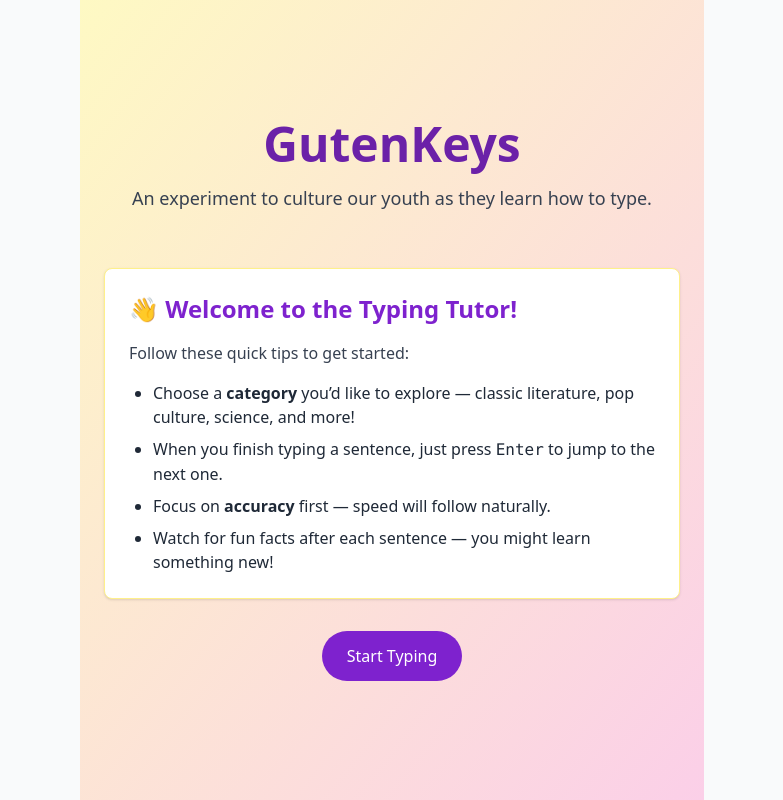
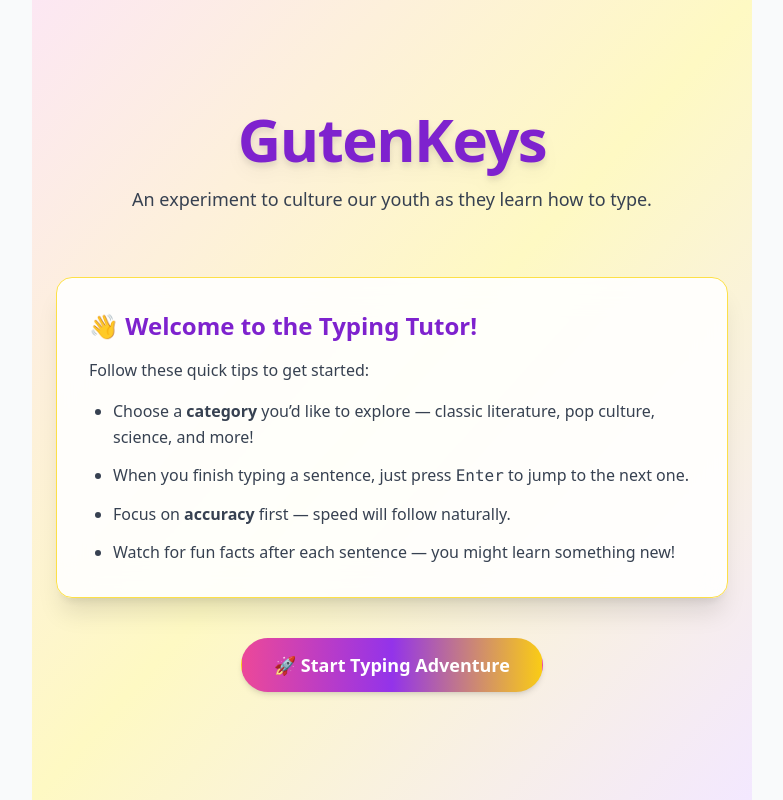
Before and after one commit to Bingeljell/typing-tutor-app, a React (Vite) app: page / in a window 1280 px wide. Shown: the whole page, without its empty margins (248-1031 px from the left). Built offline with nearby package versions, Linux system fonts and the light colour scheme.

Commit message:
chore: UI changes - more unified

```diff
--- a/src/components/Landing.jsx
+++ b/src/components/Landing.jsx
@@ -1,15 +1,20 @@
 // src/components/Landing.jsx
 const Landing = ({ onStart }) => {
     return (
-      <div className="flex flex-col items-center justify-center min-h-screen bg-gradient-to-br from-yellow-100 to-pink-200 text-center p-6">
-        <h1 className="text-5xl font-bold text-purple-800 mb-4">GutenKeys</h1>
+      <div className="flex flex-col items-center justify-center min-h-screen bg-gradient-to-br from-pink-100 via-yellow-100 to-purple-100 text-center p-6 font-sans">
+
+        {/* <h1 className="text-5xl font-bold text-purple-800 mb-4">GutenKeys</h1> */}
+        <h1 className="text-6xl font-extrabold text-purple-700 drop-shadow-lg font-display mb-4 tracking-tight">GutenKeys</h1>
+
         <p className="text-lg text-gray-700 mb-8">An experiment to culture our youth as they learn how to type.</p>
-        <div className="bg-white border border-yellow-200 rounded-lg shadow p-6 max-w-xl mx-auto mt-6 text-left">
+          {/* <div className="bg-white border border-yellow-200 rounded-lg shadow p-6 max-w-xl mx-auto mt-6 text-left"> */}
+          <div className="bg-white/90 backdrop-blur-lg border border-yellow-300 rounded-2xl shadow-xl p-8 max-w-2xl mx-auto mt-8 text-left transition-transform hover:scale-[1.01]">
+
           <h3 className="text-2xl font-bold text-purple-700 mb-4">👋 Welcome to the Typing Tutor!</h3>
           <p className="text-gray-700 mb-4">
             Follow these quick tips to get started:
           </p>
-          <ul className="list-disc pl-6 space-y-2 text-gray-800">
+          <ul className="list-disc pl-6 space-y-3 text-gray-700 text-base leading-relaxed">
             <li>
               Choose a <strong>category</strong> you’d like to explore — classic literature, pop culture, science, and more!
             </li>
@@ -25,11 +30,15 @@ const Landing = ({ onStart }) => {
           </ul>
         </div>
 
-        <button style={{ marginTop: '2rem' }}
+        {/* <button style={{ marginTop: '2rem' }}
           onClick={onStart}
           className="bg-purple-700 text-white px-6 py-3 rounded-full hover:bg-purple-600 transition"
+        > */}
+        <button
+          onClick={onStart}
+          className="mt-10 bg-gradient-to-r from-pink-500 via-purple-600 to-yellow-400 text-white px-8 py-3 rounded-full shadow-md hover:brightness-105 transition-all duration-300 font-semibold text-lg"
         >
-          Start Typing
+          🚀 Start Typing Adventure
         </button>
       </div>
     );
--- a/src/components/TypingBox.jsx
+++ b/src/components/TypingBox.jsx
@@ -142,8 +142,11 @@ const TypingBox = () => {
 
   return (
     <div className="min-h-screen flex items-center justify-center bg-gradient-to-b from-purple-50 to-yellow-50">
-    <div className="w-full max-w-3xl mx-auto p-6 bg-gray-100 rounded-xl shadow-md text-center font-serif">
-      <h2 className="text-4xl font-bold text-purple-800 drop-shadow mb-2">Culture yourself as you learn to type</h2>
+    <div className="w-full max-w-4xl mx-auto p-8 bg-white/90 backdrop-blur-lg rounded-3xl shadow-2xl border border-gray-200 text-center">
+
+    <h2 className="text-4xl font-extrabold font-display text-purple-700 drop-shadow-md mb-4">
+    Culture yourself as you learn to type
+    </h2>
       <p className="text-lg text-gray-800 mb-4">Select a mode below to get started</p>
       {/* Set mode */}
       <div className="mb-6">
--- a/src/index.css
+++ b/src/index.css
@@ -1,9 +1,11 @@
 @tailwind base;
 @tailwind components;
 @tailwind utilities;
+@import url('https://fonts.googleapis.com/css2?family=Fredoka:wght@400;600;700&display=swap');
 
 :root {
-  font-family: system-ui, Avenir, Helvetica, Arial, sans-serif;
+  font-family: 'Fredoka', system-ui, sans-serif;
+
   line-height: 1.5;
   font-weight: 400;
 margin: auto;
```
